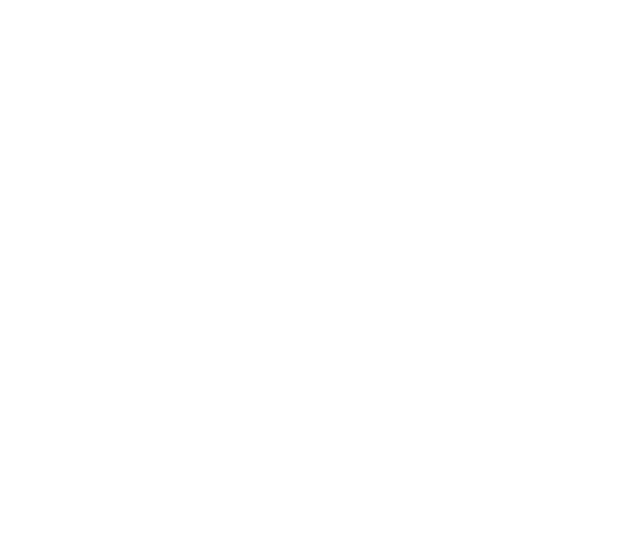
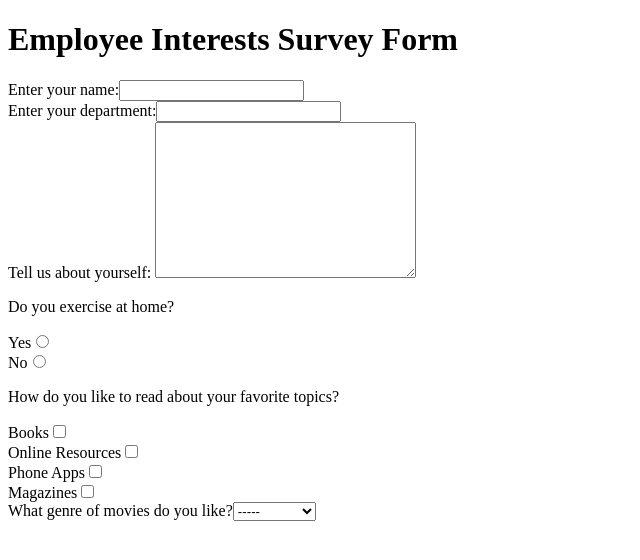
Before and after one commit to dbeck157/SurveyForm, a plain HTML site: page index.html in a window 1280 px wide. Shown: the whole page, without its empty margins (0-640 px from the left). Drawn offline with Linux system fonts and the light colour scheme.

Commit message:
Added container and form elements

```diff
--- a/index.html
+++ b/index.html
@@ -7,6 +7,28 @@
   <title>Employee Interests Survey</title>
 </head>
 <body>
-
+  <div class="main-content">
+    <h1>Employee Interests Survey Form</h1>
+    <form action="#">
+      Enter your name:<input type="text" name="" id=""><br>
+      Enter your department:<input type="text" name="" id=""><br>
+      Tell us about yourself: <textarea name="" id="" cols="30" rows="10"></textarea><br>
+      <p>Do you exercise at home?</p>
+      Yes<input type="radio" name="" id=""><br>
+      No<input type="radio" name="" id=""><br>
+      <p>How do you like to read about your favorite topics?</p>
+      Books<input type="checkbox" name="" id=""><br>
+      Online Resources<input type="checkbox" name="" id=""><br>
+      Phone Apps<input type="checkbox" name="" id=""><br>
+      Magazines<input type="checkbox" name="" id=""><br>
+      What genre of movies do you like?<select name="" id="">
+        <option value="-----">-----</option>
+        <option value="comedy">Comedy</option>
+        <option value="horror">Horror</option>
+        <option value="action">Action</option>
+        <option value="adventure">Adventure</option>
+      </select>
+    </form>
+  </div>
 </body>
 </html>
```
